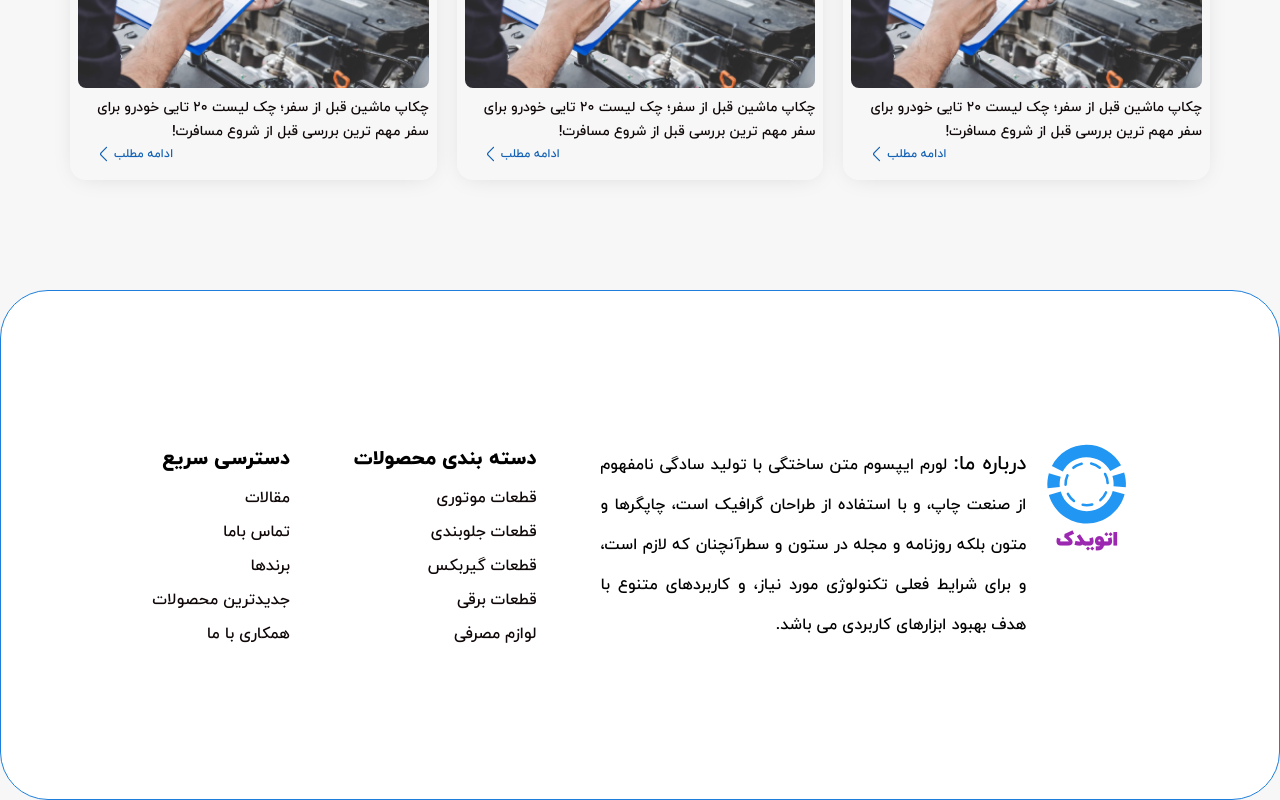
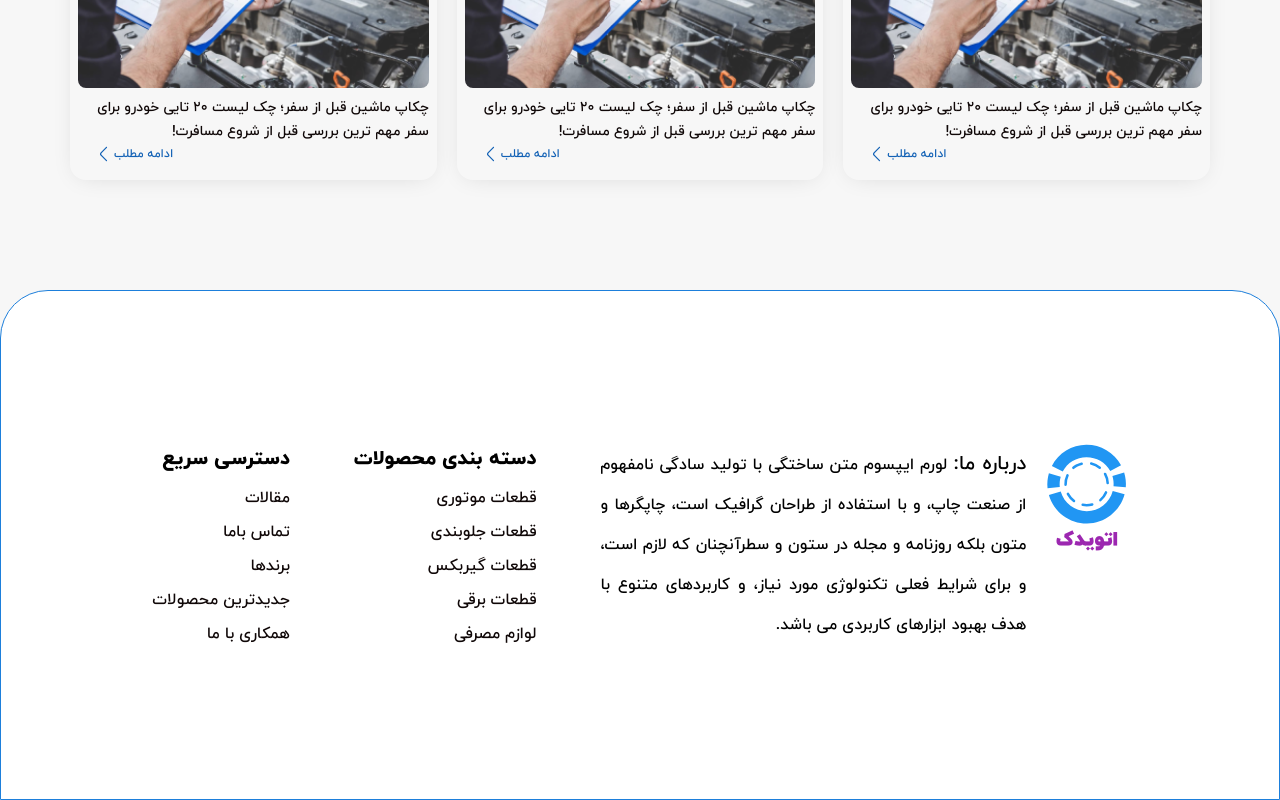
Before and after one commit to MMDrSSHH/auto-yadak, a Next.js app: page / in a window 1280 px wide. Shown: the part 3505-4305 px from the top of the page. Built offline with nearby package versions, Linux system fonts and the light colour scheme.

Commit message:
fix: fixed footer border-radius

```diff
--- a/src/components/footer/Footer.js
+++ b/src/components/footer/Footer.js
@@ -4,7 +4,7 @@ import Link from "next/link";
 
 function Footer() {
   return (
-    <div className="py-[153px] flex justify-center border-[0.5px] border-primary-600 bg-white rounded-[48px]">
+    <div className="py-[153px] flex justify-center border-[0.5px] border-primary-600 bg-white rounded-t-[48px]">
       {/* Left logo section */}
       <div className="text-center ml-[20px]">
         <AutoYadakLogo className="text-[81px]" />
```
